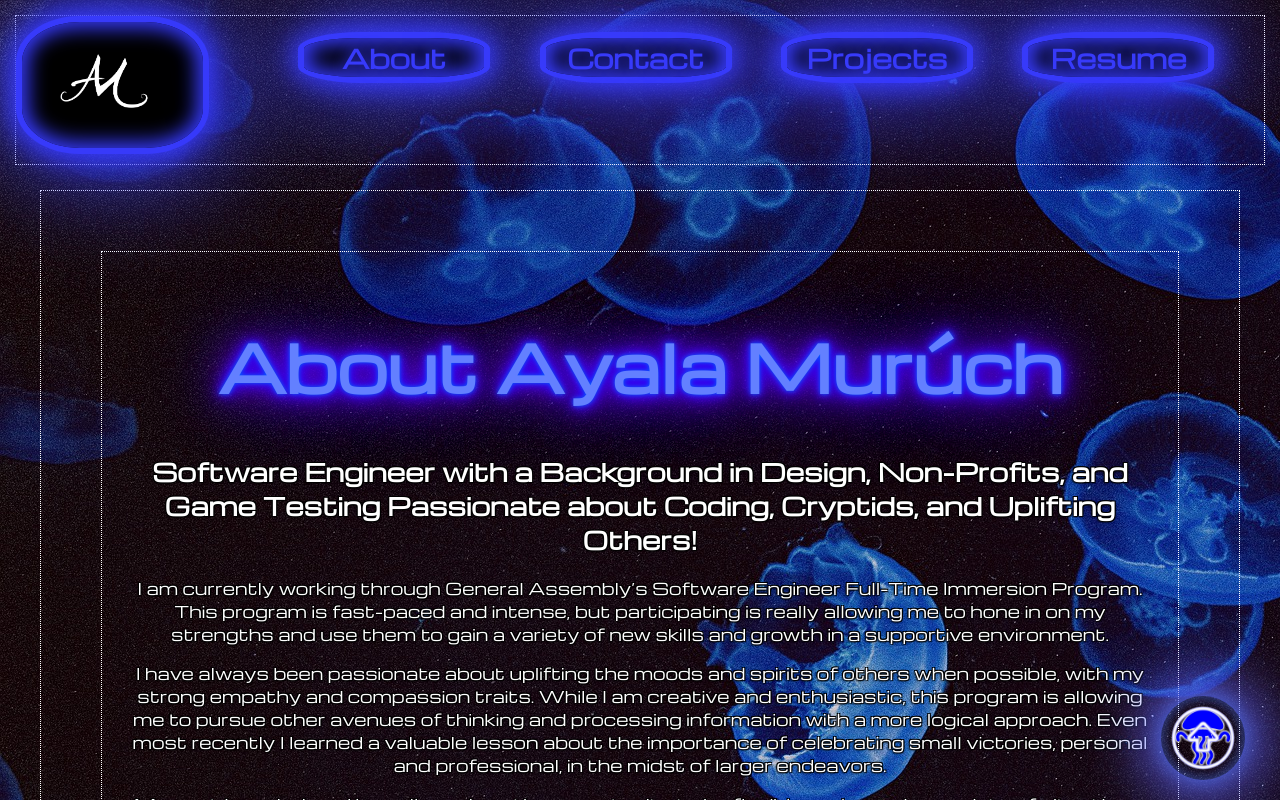
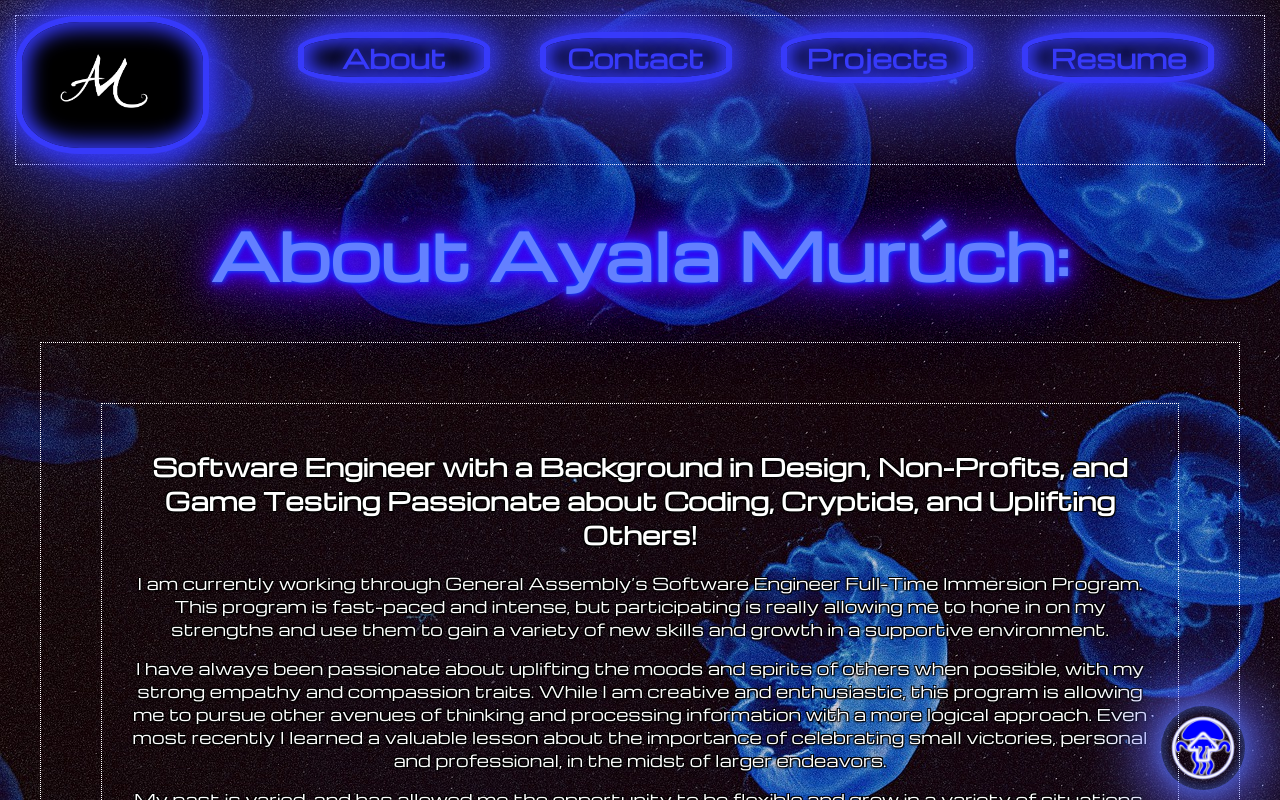
Before and after one commit to ayamur/AMuruch-Portfolio, a React (Create React App) app: page /about in a window 1280 px wide. Shown: the top 800 px of the page. Built offline with nearby package versions, Linux system fonts and the light colour scheme.

Commit message:
update borders details for pages. update header text

```diff
--- a/src/App.css
+++ b/src/App.css
@@ -235,12 +235,11 @@ a:visited {
 
 .jellyarrow {
   width: 5vmax;
-  --offset: 20px;
   position: sticky;
-  bottom: 20px;
+  bottom: 10px;
   margin-left: 90%;
   place-self: end;
-  margin-top: calc(20vh + var(--offset));
+  margin-top: 1vh;
   text-decoration: none;
   padding: 10px;
   color: #00c3ff;
@@ -264,13 +263,13 @@ a:visited {
   width: 6vmax;
 }
 
-.preview, .details, .about, .contact-git, .contact-linked, .contact-mail {
+.preview, .details, .about, .contact-git, .contact-linked, .contact-mail, .resume-pg {
   border: white 1px dotted;
   margin: 50px;
   padding: 25px;
 }
 
-.all-preview, .all-detail, .about-all, .contact-all {
+.all-preview, .all-detail, .about-all, .contact-all, .resume-all {
   border: white 1px dotted;
   margin: 25px;
   padding: 10px;
--- a/src/pages/About.jsx
+++ b/src/pages/About.jsx
@@ -1,10 +1,9 @@
 function About() {
   return (
     <>
+      <h1>About Ayala Murúch:</h1>
       <div class='about-all'>
         <div class='about'>
-
-          <h1>About Ayala Murúch</h1>
           <h2>Software Engineer with a Background in Design, Non-Profits, and Game Testing Passionate about Coding, Cryptids, and Uplifting Others! </h2>
           <p>I am currently working through General Assembly’s Software Engineer Full-Time Immersion Program. This program is fast-paced and intense, but participating is really allowing me to hone in on my strengths and use them to gain a variety of new skills and growth in a supportive environment.
           </p>
--- a/src/pages/Contact.jsx
+++ b/src/pages/Contact.jsx
@@ -21,10 +21,10 @@ function Contact() {
             Contact Me via E-Mail!
           </a>
         </div>
-        <a href='#' class='up' alt='jellyfish and arrow'>
-          <img src='/jelly_up.png' alt='jellyfish with up arrow' class='jellyarrow' />
-        </a>
       </div>
+      <a href='#' class='up' alt='jellyfish and arrow'>
+        <img src='/jelly_up.png' alt='jellyfish with up arrow' class='jellyarrow' />
+      </a>
     </>
   )
 }
--- a/src/pages/Projects.jsx
+++ b/src/pages/Projects.jsx
@@ -4,6 +4,7 @@ import projects from '../data/projects'
 const Projects = () => {
   return (
     <>
+    <h1>Apps and Projects:</h1>
       <div>
         <ProjectsList projects={projects} />
       </div>
--- a/src/pages/Resume.jsx
+++ b/src/pages/Resume.jsx
@@ -1,15 +1,19 @@
 function Resume() {
   return (
     <>
-      <h1>1st Quarter 2023 Resume</h1>
+      <h1>1st Quarter 2023 Resume:</h1>
+      <div class='resume-all'>
+        <div class='resume-pg'>
           <embed src='MuruchResume.pdf' type='application/pdf' id='resume' className='navbarbtn' />
           <br />
           <a href='MuruchResume.pdf' download='MuruchResume.pdf' id="downloadbtn" className='navbarbtn'>
             <button id='resume-btn'>Download Resume</button>
           </a>
           <h2 id='references'>Feel Free to Request References!</h2>
+        </div>
+      </div>
       <a href='#' class='up'>
-        <img src='jelly_up.png' alt='jellyfish with up arrow' class='jellyarrow' />
+        <img src='/jelly_up.png' alt='jellyfish with up arrow' class='jellyarrow' />
       </a>
     </>
   )
```
Lines whose indentation alone changed are shown as unchanged.
